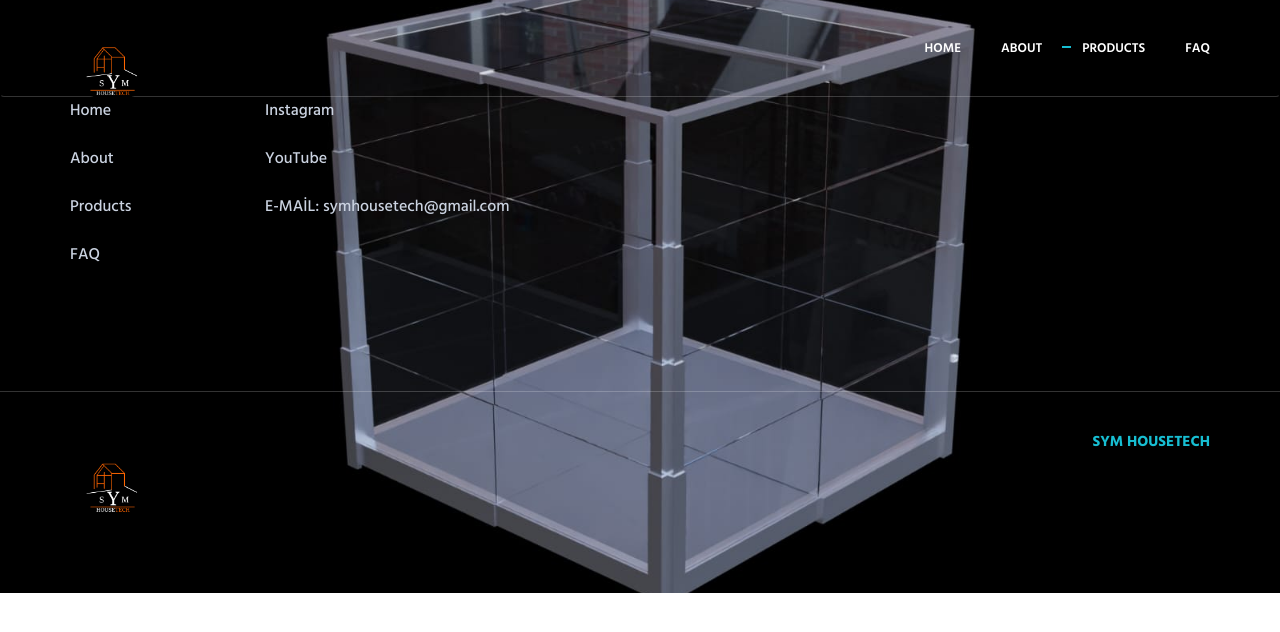
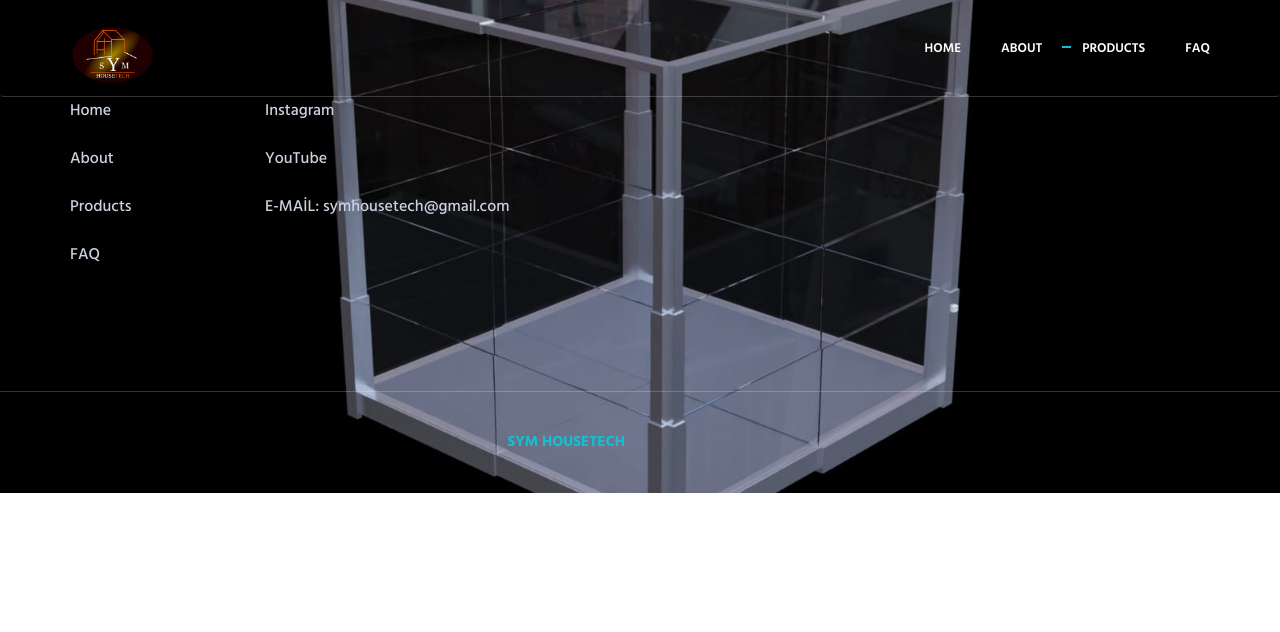
Before and after one commit to symhousetech/SYMHouseTech, a plain HTML site: page products.html in a window 1280 px wide. Drawn offline with Linux system fonts and the light colour scheme.

Commit message:
Update products.html

```diff
--- a/products.html
+++ b/products.html
@@ -42,8 +42,8 @@
                         </button>
                         <div class="logo">
                             <a class="logo-wrap" href="index.html">
-                                <img class="logo-img logo-img-main" src="img/logolar.png" alt="logolar">
-                                <img class="logo-img logo-img-active" src="img/logolar.png" alt="logolar">
+                                <img class="logo-img logo-img-main" src="img/symhouse_tech_symbol.png" alt="logolar">
+                                <img class="logo-img logo-img-active" src="img/symhouse_tech_symbol.png" alt="logolar">
                             </a>
                         </div>
                     </div>
@@ -96,9 +96,7 @@
             </div>
             <div class="content container">
                 <div class="row">
-                    <div class="col-xs-6">
-                        <img class="footer-logo" src="img/logoLAR.png" alt="SYM HOUSETECH">
-                    </div>
+
                     <div class="col-xs-6 text-right">
                         <p class="margin-b-0"><a class="color-base fweight-700" href="https://symhousetech.com/">SYM HOUSETECH</a> </p>
                     </div>
```
